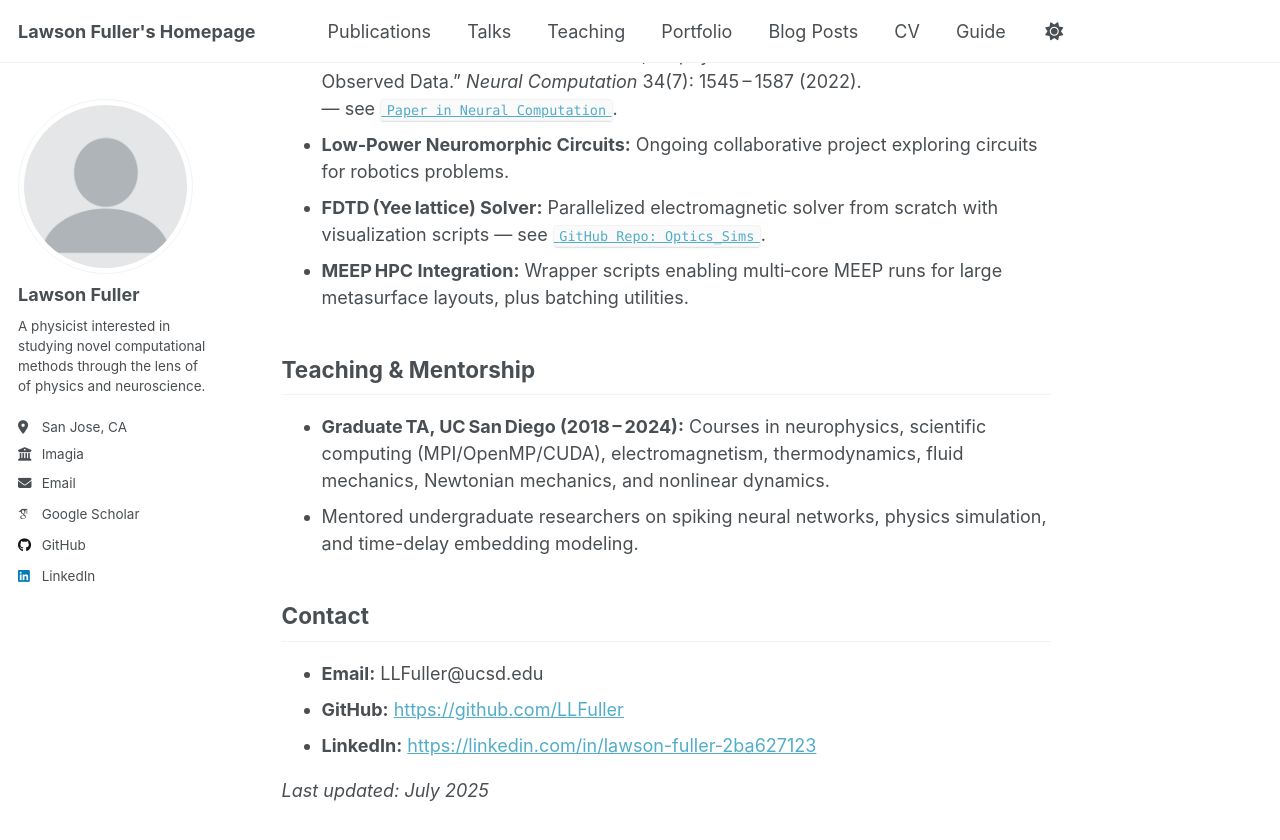
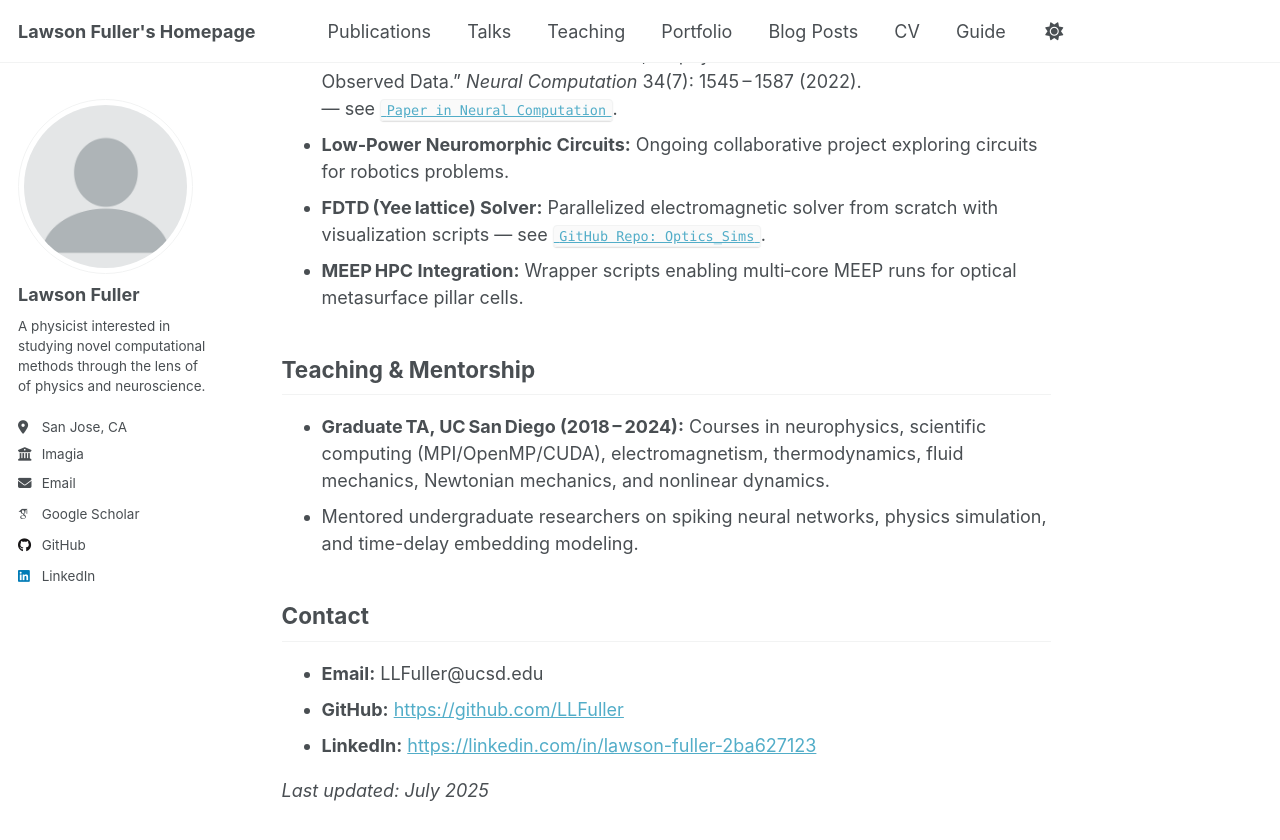
Before and after one commit to llfuller/llfuller.github.io, a Jekyll site: the page built from _pages/about.md, in a window 1280 px wide and 900 px high, scrolled down 1208 px. Shown: the top 840 px of the window. Built offline with Jekyll 4.4.1, drawn with Linux system fonts in a browser that asks for light colours; some web fonts are replaced; a script that is not in the unit is left out.

Commit message:
Update about.md

```diff
--- a/_pages/about.md
+++ b/_pages/about.md
@@ -34,7 +34,7 @@ Implemented C++ ROOT analyses for ATLAS collaboration; built Python visualizatio
 — see [`Paper in Neural Computation`](https://direct.mit.edu/neco/article/34/7/1545/111332).
 - **Low‑Power Neuromorphic Circuits:** Ongoing collaborative project exploring circuits for robotics problems.
 - **FDTD (Yee lattice) Solver:** Parallelized electromagnetic solver from scratch with visualization scripts — see [`GitHub Repo: Optics_Sims`](https://github.com/llfuller/Optics_Sims).
-- **MEEP HPC Integration:** Wrapper scripts enabling multi‑core MEEP runs for large metasurface layouts, plus batching utilities.
+- **MEEP HPC Integration:** Wrapper scripts enabling multi‑core MEEP runs for optical metasurface pillar cells.
 
 ## Teaching & Mentorship
 - **Graduate TA, UC San Diego (2018 – 2024):** Courses in neurophysics, scientific computing (MPI/OpenMP/CUDA), electromagnetism, thermodynamics, fluid mechanics, Newtonian mechanics, and nonlinear dynamics.
```
